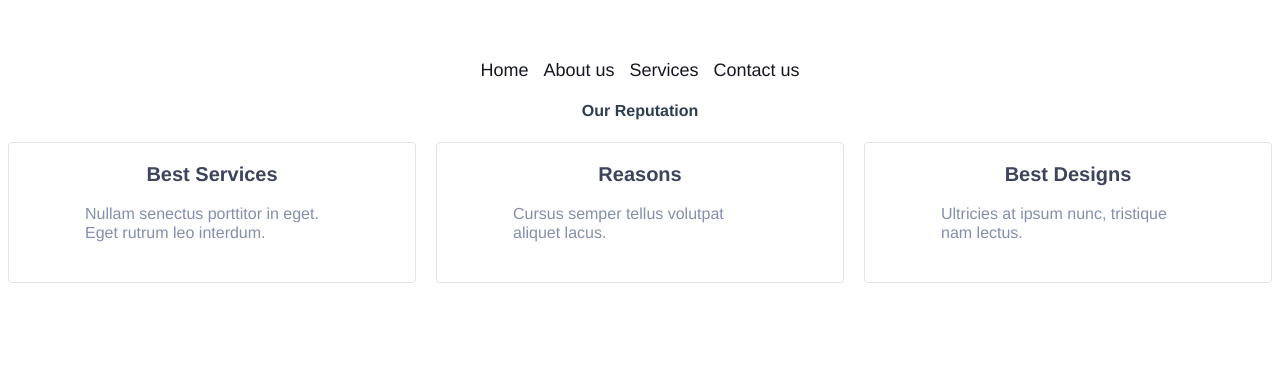
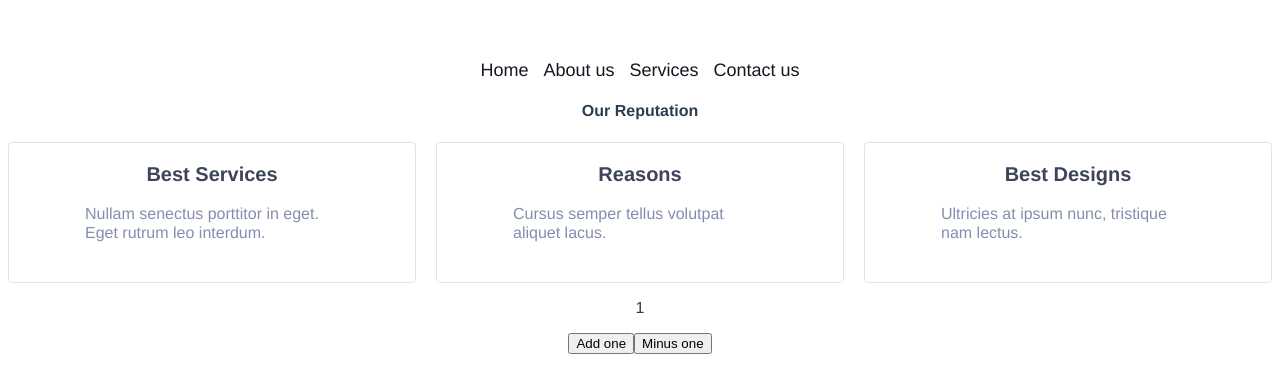
Before and after one commit to SerhiiYehorov/vue2-todoList, a Vue app: page / in a window 1280 px wide. Shown: the top 392 px of the page. Built offline with nearby package versions, Linux system fonts and the light colour scheme.

Commit message:
add emits

```diff
--- a/src/App.vue
+++ b/src/App.vue
@@ -2,21 +2,30 @@
   <div id="app">
     <Nav />
     <Reputation :cards="reputation" />
+    <CountText :count="count" />
+    <Button text="Add one" @click="addCount" />
+    <Button text="Minus one" @click="count--" />
   </div>
 </template>
 
 <script>
 import Nav from "./components/Nav.vue";
 import Reputation from "./components/Reputation.vue";
+import Button from "./components/Button.vue";
+import CountText from "./components/CountText.vue";
 
 export default {
   name: "App",
   components: {
     Nav,
     Reputation,
+    Button,
+    CountText,
   },
   data() {
     return {
+      name: "Serhii",
+      count: 1,
       reputation: [
         {
           header: "Best Services",
@@ -33,6 +42,12 @@ export default {
       ],
     };
   },
+  methods: {
+    addCount(e) {
+      console.log(e);
+      this.count++;
+    },
+  },
 };
 </script>
 
--- /dev/null
+++ b/src/components/Button.vue
@@ -0,0 +1,22 @@
+<template>
+  <button @click="sendInfo">{{ text }}</button>
+</template>
+
+<script>
+export default {
+  name: "Button",
+  props: ["text"],
+  methods: {
+    sendInfo() {
+      const info = {
+        text: this.text,
+        isClicked: true,
+      };
+      this.$emit("click", info);
+    },
+  },
+};
+</script>
+
+<style>
+</style>
--- /dev/null
+++ b/src/components/CountText.vue
@@ -0,0 +1,13 @@
+<template>
+  <p>{{ count }}</p>
+</template>
+
+<script>
+export default {
+  name: "CountText",
+  props: ["count"],
+};
+</script>
+
+<style>
+</style>
```
